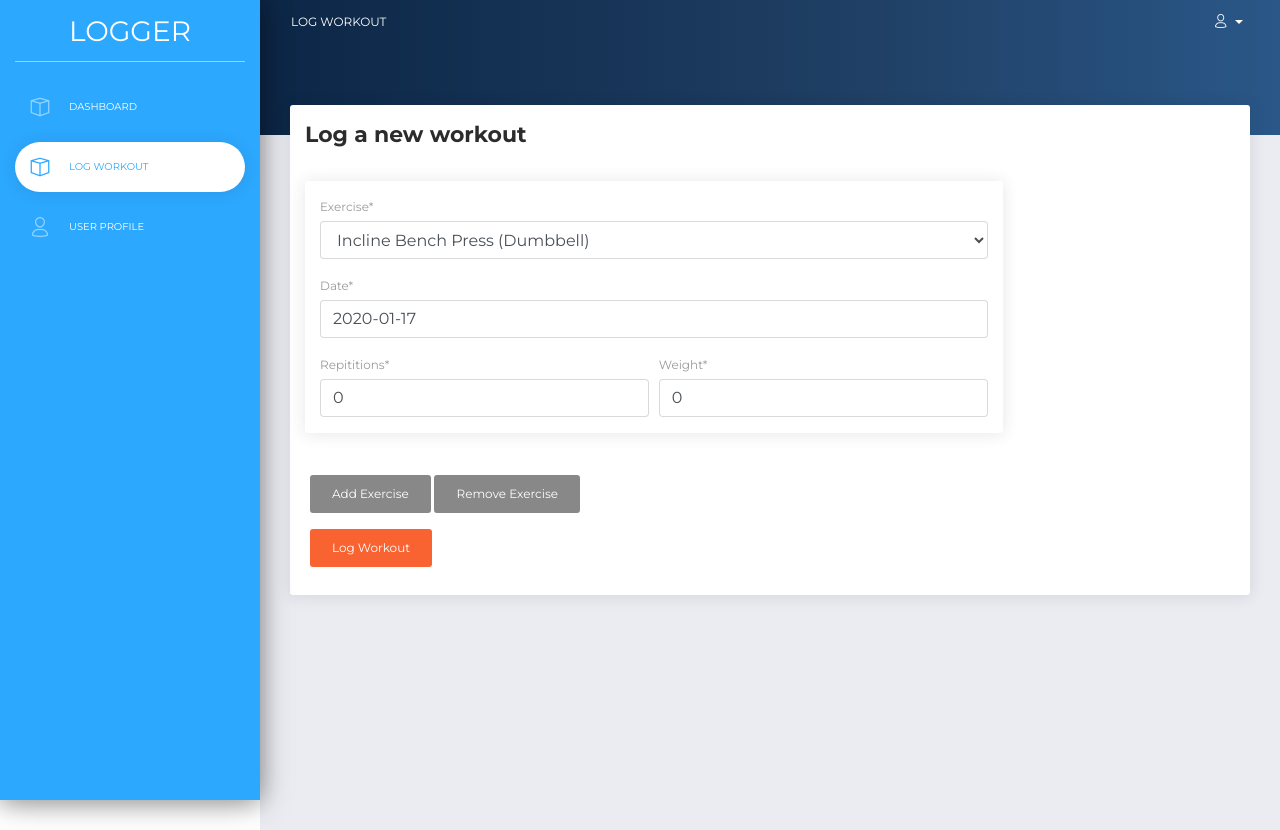
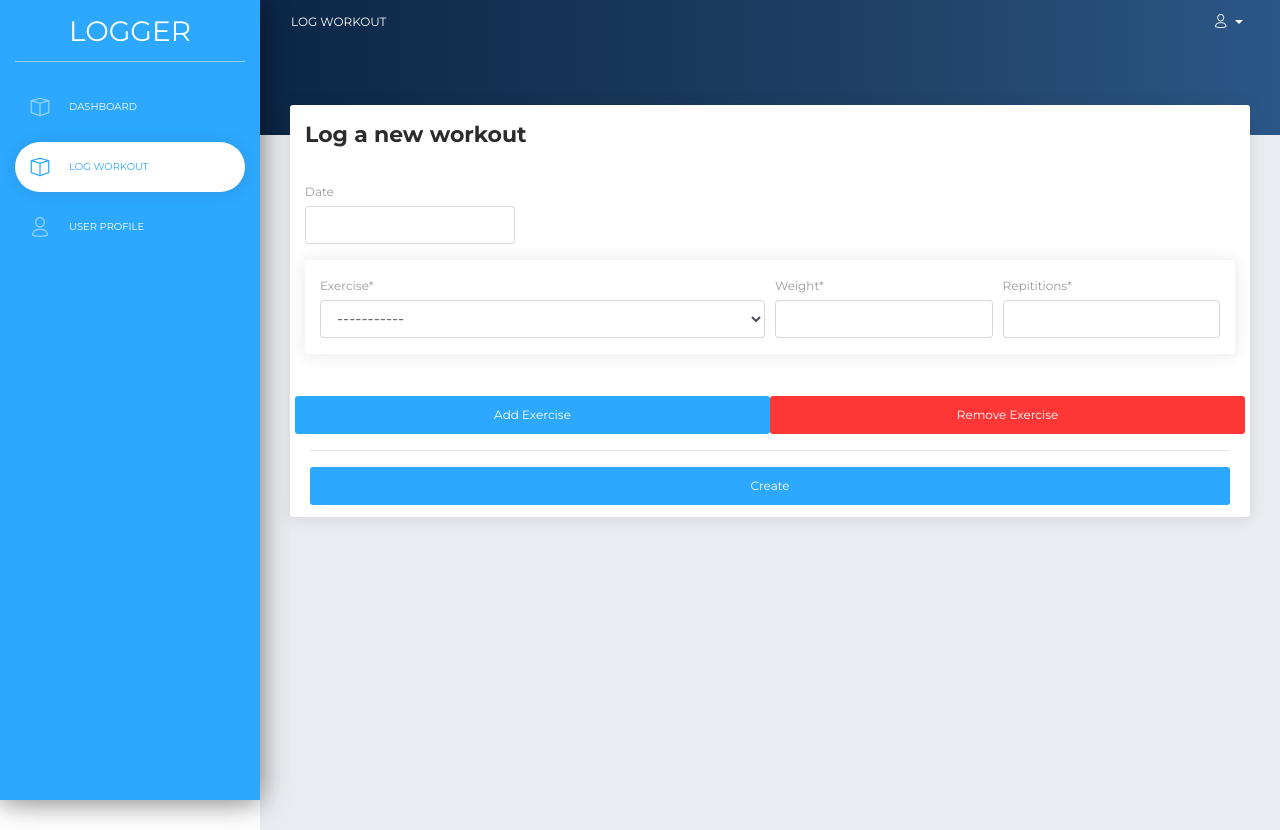
Before and after one commit to Calvin-T/Workout-Logger, a Django app: page /log-workout/ in a window 1280 px wide. Run offline with Django 3.2, Linux system fonts and the light colour scheme; some libraries are stand-ins or nearby versions.

Commit message:
log individual workout

```diff
--- a/workoutlogger/logger/forms.py
+++ b/workoutlogger/logger/forms.py
@@ -3,24 +3,18 @@ from django.forms import formset_factory
 from logger.models import User_Exercise, Exercise
 from datetime import date
 
-exercise_choices = (
-    ("Incline Bench Press (Dumbbell)", "Incline Bench Press (Dumbbell)"),
-    ("Incline Bench Press (Barbell)", "Incline Bench Press (Barbell)"),
-    ("Bent Over Row (Dumbbell)", "Bent Over Row (Dumbbell)"),
-    ("Bent Over Row (Barbell)", "Bent Over Row (Barbell)"),
-    ("Bench Press (Dumbbell)", "Bench Press (Dumbbell)"),
-    ("Bench Press (Barbell)", "Bench Press (Barbbell)"),
+query = Exercise.objects.values()
+exercise_choices = [('', '-----------')]
+for exercise in query:
+    exercise_choices.append((exercise['name'], exercise['name']))
 
-)
+print(exercise_choices)
 
 class WorkoutLogForm(forms.Form):
 
     exercise = forms.ChoiceField(choices=exercise_choices)
-    date = forms.DateField(label='Date', initial=date.today())
-    #category = forms.CharField(label='Category')
-    repititions = forms.IntegerField(label='Repititions', initial=0)
-    weight = forms.FloatField(label='Weight', initial=0)
-#    time = forms.IntegerField(label='Time', initial=0)
-#    distance = forms.FloatField(label='Distance', initial=0)
+    repititions = forms.IntegerField(label='Repititions')
+    weight = forms.FloatField(label='Weight')
+
 
 WorkoutLogFormset = formset_factory(WorkoutLogForm)
--- a/workoutlogger/logger/templates/logger/log_workout.html
+++ b/workoutlogger/logger/templates/logger/log_workout.html
@@ -7,23 +7,94 @@
 
 {% block content %}
 <script src="https://ajax.googleapis.com/ajax/libs/jquery/3.4.1/jquery.min.js"></script>
-<script>
+<!-- <script>
   $(document).ready(function() {
 
+    var total = 1;
+
     $("#add_exercise").on("click", function () {
+
+      total++;
       var g = $("#card1").html();
-      var n = $('<div id="card2" class="card w-75"></div>');
+      var n = $('<div id="card' + total + '" class="card"></div>');
       n.html(g);
-      $(".card-body").append(n);
+      // $(".card-body").append(n);
+
+      var form_idx = $('#id_form-TOTAL_FORMS').val();
+	    $('.card-body').append($('<div id="card' + total + '" class="card"></div>').html(g).replace(/__prefix__/g, form_idx));
+	    $('#id_form-TOTAL_FORMS').val(parseInt(form_idx) + 1)
+
+      if(total > 1){
+        document.getElementById("remove_exercise").disabled = false;
+      }
 
     });
 
     $("#remove_exercise").on("click", function() {
       //$("#remove_exercise").closest("div.card w-75").remove();
-      if($('div.card-body').children().last().attr('id') != 'card1')
+      if(total > 1){
         $('div.card-body').children().last().remove();
+        total--;
+        if(total == 1){
+          document.getElementById("remove_exercise").disabled = true;
+        }
+      }
     });
   });
+</script> -->
+
+<script type='text/javascript'>
+function updateElementIndex(el, prefix, ndx) {
+    var id_regex = new RegExp('(' + prefix + '-\\d+)');
+    var replacement = prefix + '-' + ndx;
+    if ($(el).attr("for")) $(el).attr("for", $(el).attr("for").replace(id_regex, replacement));
+    if (el.id) el.id = el.id.replace(id_regex, replacement);
+    if (el.name) el.name = el.name.replace(id_regex, replacement);
+}
+function cloneMore(selector, prefix) {
+    var newElement = $(selector).clone(true);
+    var total = $('#id_' + prefix + '-TOTAL_FORMS').val();
+    newElement.find(':input:not([type=button]):not([type=submit]):not([type=reset])').each(function() {
+        var name = $(this).attr('name').replace('-' + (total-1) + '-', '-' + total + '-');
+        var id = 'id_' + name;
+        $(this).attr({'name': name, 'id': id}).val('').removeAttr('checked');
+    });
+    newElement.find('label').each(function() {
+        var forValue = $(this).attr('for');
+        if (forValue) {
+          forValue = forValue.replace('-' + (total-1) + '-', '-' + total + '-');
+          $(this).attr({'for': forValue});
+        }
+    });
+    total++;
+    $('#id_' + prefix + '-TOTAL_FORMS').val(total);
+    $(selector).after(newElement);
+    return false;
+}
+function deleteForm(prefix) {
+    var total = parseInt($('#id_' + prefix + '-TOTAL_FORMS').val());
+    if (total > 1){
+        $('#sets-row').children().last().remove();
+        var forms = $('.form-row');
+        $('#id_' + prefix + '-TOTAL_FORMS').val(forms.length);
+        for (var i=0, formCount=forms.length; i<formCount; i++) {
+            $(forms.get(i)).find(':input').each(function() {
+                updateElementIndex(this, prefix, i);
+            });
+        }
+    }
+    return false;
+}
+$(document).on('click', '.add-form-row', function(e){
+    e.preventDefault();
+    cloneMore('.form-row:last', 'form');
+    return false;
+});
+$(document).on('click', '.remove-form-row', function(e){
+    e.preventDefault();
+    deleteForm('form');
+    return false;
+});
 </script>
 
 <form class="form-logworkout" method="POST">
@@ -35,37 +106,61 @@
     </div>
     <div class="card-body">
       {% csrf_token %}
+      <div class="row">
+        <div class="form-group col-md-3">
+          <label for="datepicker">Date</label>
+          <input id="datepicker" name="date" class="form-control">
+        </div>
+      </div>
+      <div class="card">
+        <div class="card-header" id="sets-row">
       {{ formset.management_form }}
       {% for form in formset %}
-      <div id='card1' class="card w-75">
-        <div class="card-header">
-          <div class="form-group mb-0">
-            {{ form.exercise|as_crispy_field }}
-          </div>
-          <div class="form-group mb-0">
-            {{ form.date|as_crispy_field }}
-          </div>
           <div class="form-row">
             <div class="form-group col-md-6 mb-0">
+              {{ form.exercise|as_crispy_field }}
+            </div>
+            <div class="form-group col-md-3 mb-0">
+              {{ form.weight|as_crispy_field }}
+            </div>
+            <div class="form-group col-md-3 mb-0">
               {{ form.repititions|as_crispy_field }}
             </div>
-            <div class="form-group col-md-6 mb-0">
-              {{ form.weight|as_crispy_field }}
-            </div>
           </div>
+      {% endfor %}
         </div>
       </div>
     </div>
-    {% endfor %}
-    <div class="card-footer"
-      <p>
-        <button type="button" class="btn btn-outline-primary" id="add_exercise">Add Exercise</button>
-        <button type="button" class="btn btn-outline-danger" id="remove_exercise">Remove Exercise</button>
-      </p>
-      <p>
-        <button class="btn btn-primary" type="submit">Log Workout</button>
-      </p>
+
+    <div class="card-footer">
+        <div class="row">
+          <button type="button" class="btn btn-info col-md-6 add-form-row" id="add_exercise">Add Exercise</button>
+          <button type="button" class="btn btn-danger col-md-6 remove-form-row" id="remove_exercise">Remove Exercise</button>
+        </div>
+        <hr>
+        <div class="row spacer">
+            <div class="col-12 offset-2">
+                <button type="submit" class="btn btn-block btn-info">Create</button>
+            </div>
+        </div>
     </div>
   </div>
 </form>
+
+<script>
+  $(function () {
+    $("#datepicker").datepicker({
+      format: 'yyyy-mm-dd',
+      date: new Date().toISOString().slice(0,10),
+      autoPick: true,
+      autoHide: true
+    });
+  });
+
+</script>
+
+<!-- Fengyuan Chen's Datepicker -->
+<link rel="stylesheet" href="https://cdnjs.cloudflare.com/ajax/libs/datepicker/0.6.5/datepicker.min.css" integrity="sha256-b88RdwbRJEzRx95nCuuva+hO5ExvXXnpX+78h8DjyOE=" crossorigin="anonymous" />
+<script src="https://cdnjs.cloudflare.com/ajax/libs/datepicker/0.6.5/datepicker.min.js" integrity="sha256-/7FLTdzP6CfC1VBAj/rsp3Rinuuu9leMRGd354hvk0k=" crossorigin="anonymous"></script>
+
 {% endblock %}
--- a/workoutlogger/logger/views.py
+++ b/workoutlogger/logger/views.py
@@ -25,16 +25,16 @@ def log_workout(request):
     if request.method == 'POST':
         formset = WorkoutLogFormset(request.POST)
         if formset.is_valid():
-
+            date = request.POST.get('date')
+            user = request.user
             for form in formset:
                 print("==================================")
-                print(form.cleaned_data.get('exercise'))
                 exercise = Exercise.objects.all().filter(name=form.cleaned_data.get('exercise')).first()
                 if exercise == None:
                     print('here')
-                workout_session= WorkoutSession.objects.all().filter(user=request.user, date = form.cleaned_data.get('date')).first()
+                workout_session= WorkoutSession.objects.all().filter(user=user, date = date).first()
                 if workout_session == None:
-                    workout_session = WorkoutSession(user=request.user, date=form.cleaned_data.get('date'))
+                    workout_session = WorkoutSession(user=user, date=date)
                     workout_session.save()
 
                 user_exercise = User_Exercise(
@@ -44,5 +44,8 @@ def log_workout(request):
                     weight=form.cleaned_data.get('weight'),
                 )
                 user_exercise.save()
-    formset = WorkoutLogFormset()
+            return redirect('logger-dashboard')
+
+    else:
+        formset = WorkoutLogFormset()
     return render(request, "logger/log_workout.html", {'active_page': 'Log Workout', 'formset': formset})
```
Also changed, not shown: workoutlogger/db.sqlite3.
